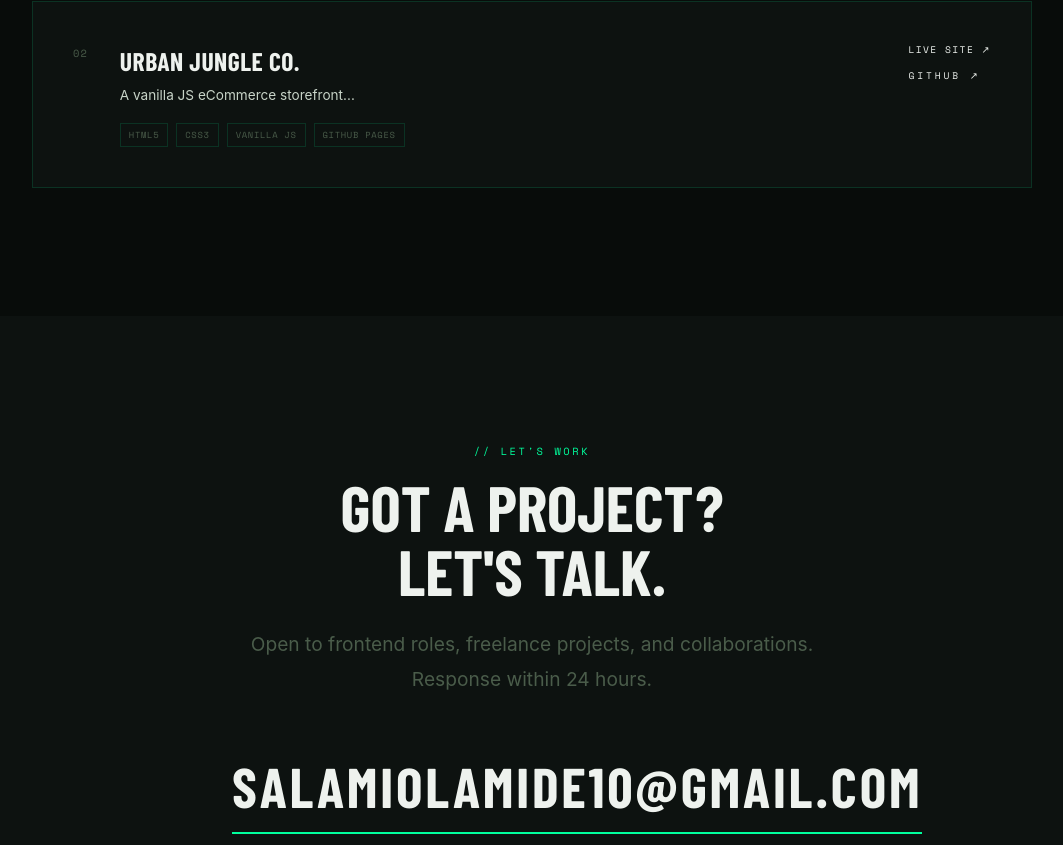
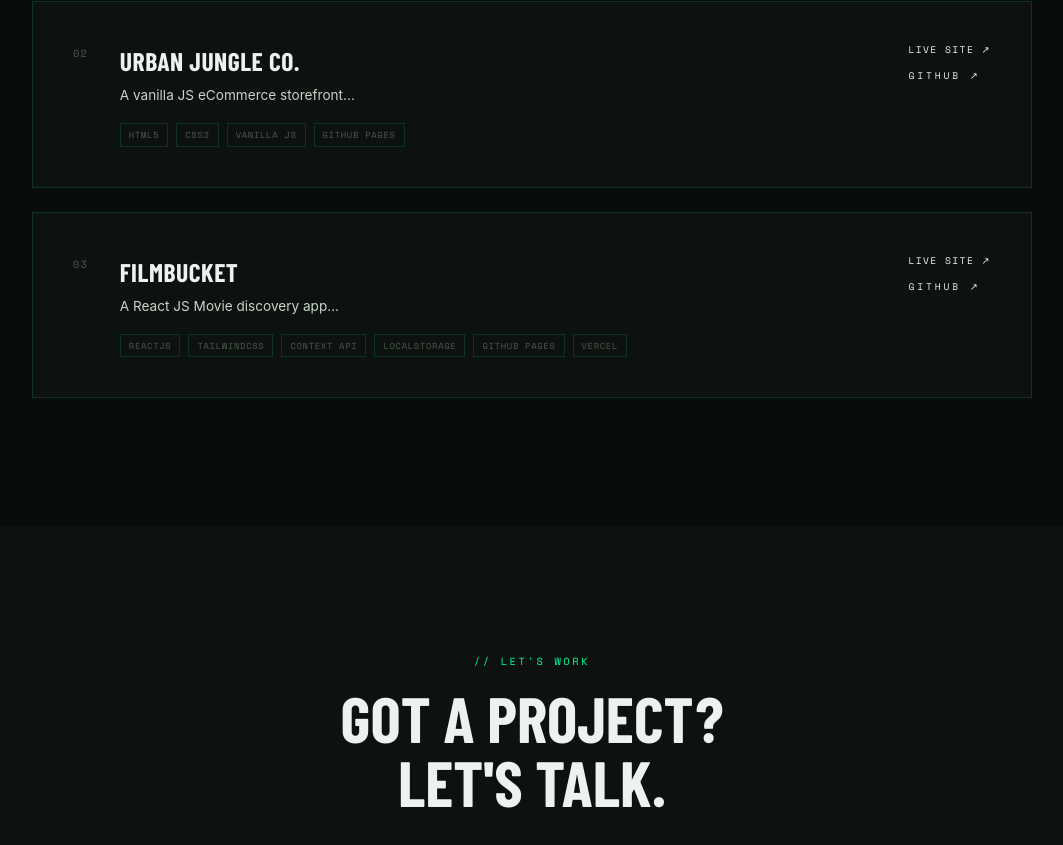
Before and after one commit to salaamii/salami, a React (Vite) app: page / in a window 1280 px wide. Shown: the part 1946-2791 px from the top of the page, without its empty margins (108-1171 px from the left). Built offline with nearby package versions, Linux system fonts and the light colour scheme; a web font is replaced by a local one.

Commit message:
project update

```diff
--- a/src/components/navbar.jsx
+++ b/src/components/navbar.jsx
@@ -19,7 +19,7 @@ const Navbar = () => {
                     <li> <a href="#contact" onClick={()=> setMobileNav(false)} className='nav-link hover:text-green px-4 py-2 lg:px-2 lg:py-0 transition-colors cursor-pointer text-green lg:text-text-dim font-bold block border-b lg:border-0 w-48 lg:w-max'>Contact</a></li>
                 </ul>
 
-                <button className=' hidden lg:flex border border-green text-green py-2 px-5 hover:bg-green hover:text-bg transition-colors cursor-pointer' onClick={()=> {}}>HIRE ME</button>
+                <a href="#contact"><button className=' hidden lg:flex border border-green text-green py-2 px-5 hover:bg-green hover:text-bg transition-colors cursor-pointer' onClick={()=> {}}>HIRE ME</button></a>
 
               <div className="hamburger lg:hidden"><i onClick={()=>{setMobileNav(!mobileNav)}} className={`${mobileNav ? 'fa-xmark' : 'fa-bars'} fa-solid fa-bars fa-2xl text-white cursor-pointer`}></i></div>
 
--- a/src/data/skills.js
+++ b/src/data/skills.js
@@ -8,7 +8,7 @@ export const projects = [
         desc: 'A music commerce platform built in React...',
         tags: ['React', 'React Router', 'useState', 'Vercel'],
         live: 'https://freiyardstd.vercel.app',
-        github: '#'
+        github: 'https://github.com/salaamii/freiyardstd'
     },
     {
         id: '02',
@@ -16,8 +16,18 @@ export const projects = [
         desc: 'A vanilla JS eCommerce storefront...',
         tags: ['HTML5', 'CSS3', 'Vanilla JS', 'GitHub Pages'],
         live: 'https://salaamii.github.io/urbanjungle',
-        github: '#'
+        github: 'https://github.com/salaamii/urbanjungle'
+    },
+
+    {
+        id: '03',
+        title: 'FilmBucket',
+        desc: 'A React JS Movie discovery app...',
+        tags: ['ReactJS', 'TailwindCSS', 'Context API', 'LocalStorage', 'GitHub Pages', 'Vercel'],
+        live: 'https://filmbucket.vercel.app',
+        github: 'https://github.com/salaamii/filmbucket'
     }
 
 
+
 ]
```
